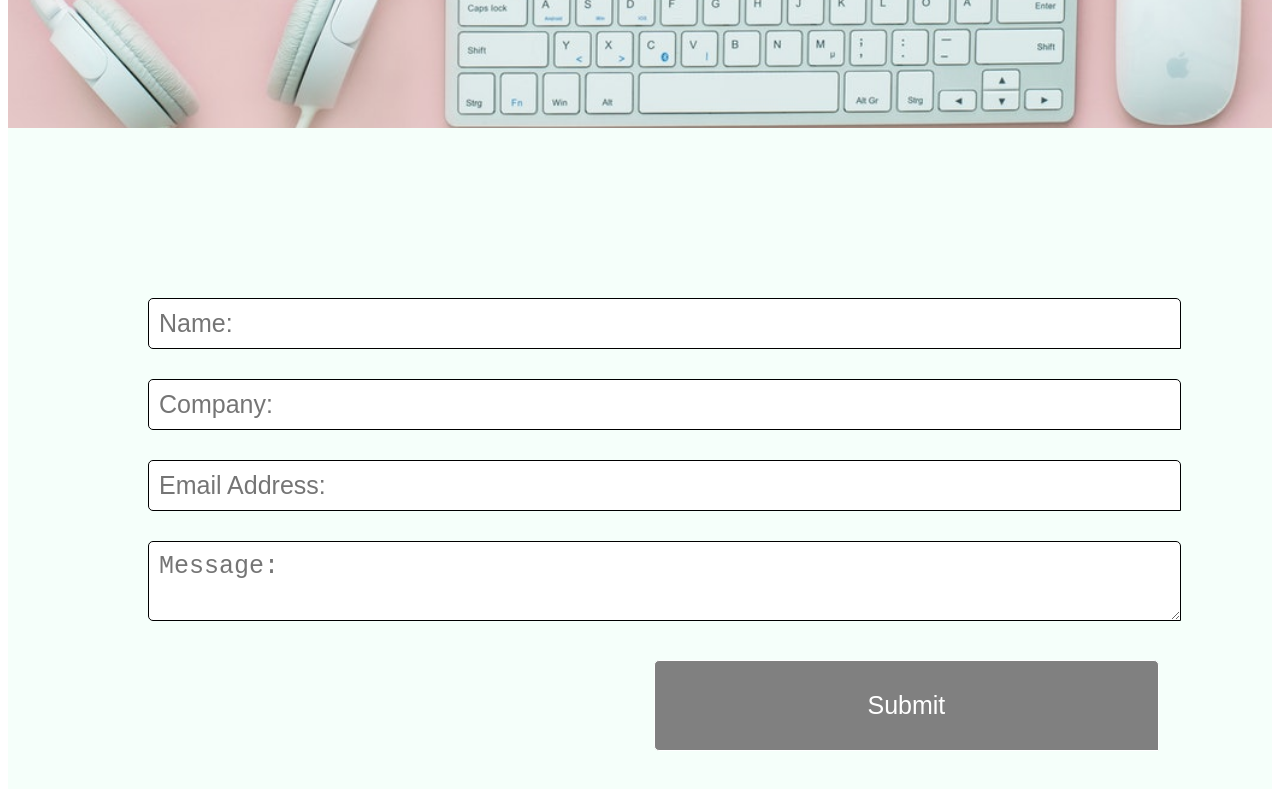
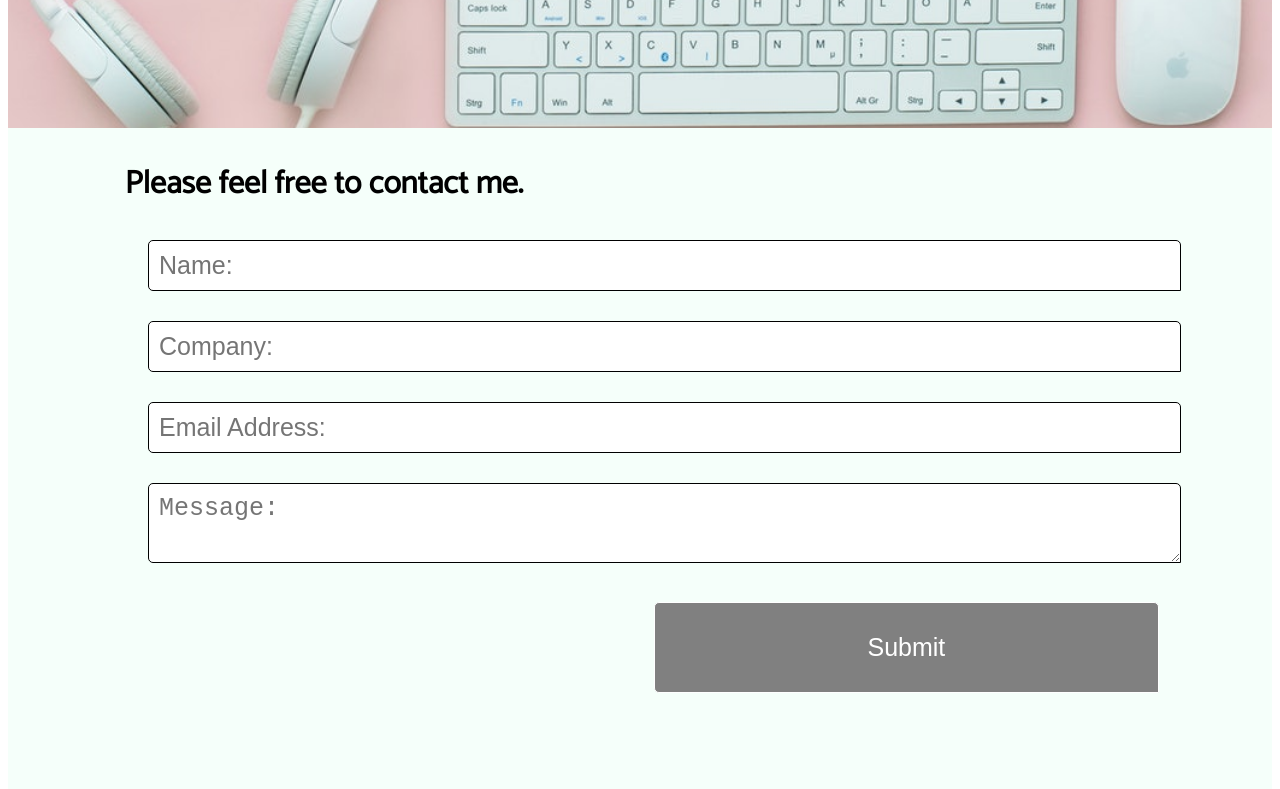
Before and after one commit to rcmartinez54/website-stuff, a plain HTML site: page Raymond Martinez' Resume/Raymond Martinez' Resume.html in a window 1280 px wide. Shown: the part 2280-3069 px from the top of the page. Drawn offline with nearby package versions, Linux system fonts and the light colour scheme.

Commit message:
added an h2 to the head of form and adjusted the vh on footer

```diff
--- a/Raymond Martinez' Resume/Raymond Martinez' Resume.html
+++ b/Raymond Martinez' Resume/Raymond Martinez' Resume.html
@@ -87,6 +87,8 @@
       </div>
       <div class="three">
 
+        <h2 class="form_heading">Please feel free to contact me.</h2>
+
         <form method="post" name="contact_form" action="contact-form-handler.php">
           <input type="text" name="name" placeholder="Name:">
           <input type="text" name="company" placeholder="Company:">
--- a/Raymond Martinez' Resume/css/resume.css
+++ b/Raymond Martinez' Resume/css/resume.css
@@ -150,15 +150,24 @@ h1 {
 }
 
 .three {
-	height: 100vh;
+	height: 83vh;
 	background-color: mintcream;
+}
+
+.form_heading {
+	margin: 0 auto;
+	text-align: center;
+	padding-top: 30px;
+	font-size: 2em;
+	width: 50%;
+	float: left;
 }
 
 form {
 	text-align: center;
 	margin: auto;
 	width: 80%;
-	padding: 140px;
+	padding: 20px 140px;
 }
 
 input, textarea {
@@ -181,7 +190,7 @@ input, textarea {
 }
 
 footer {
-	height: 30vh;
+	height: 18vh;
 	background: gray;
 	margin-top: 0;
 	color: white;
```
